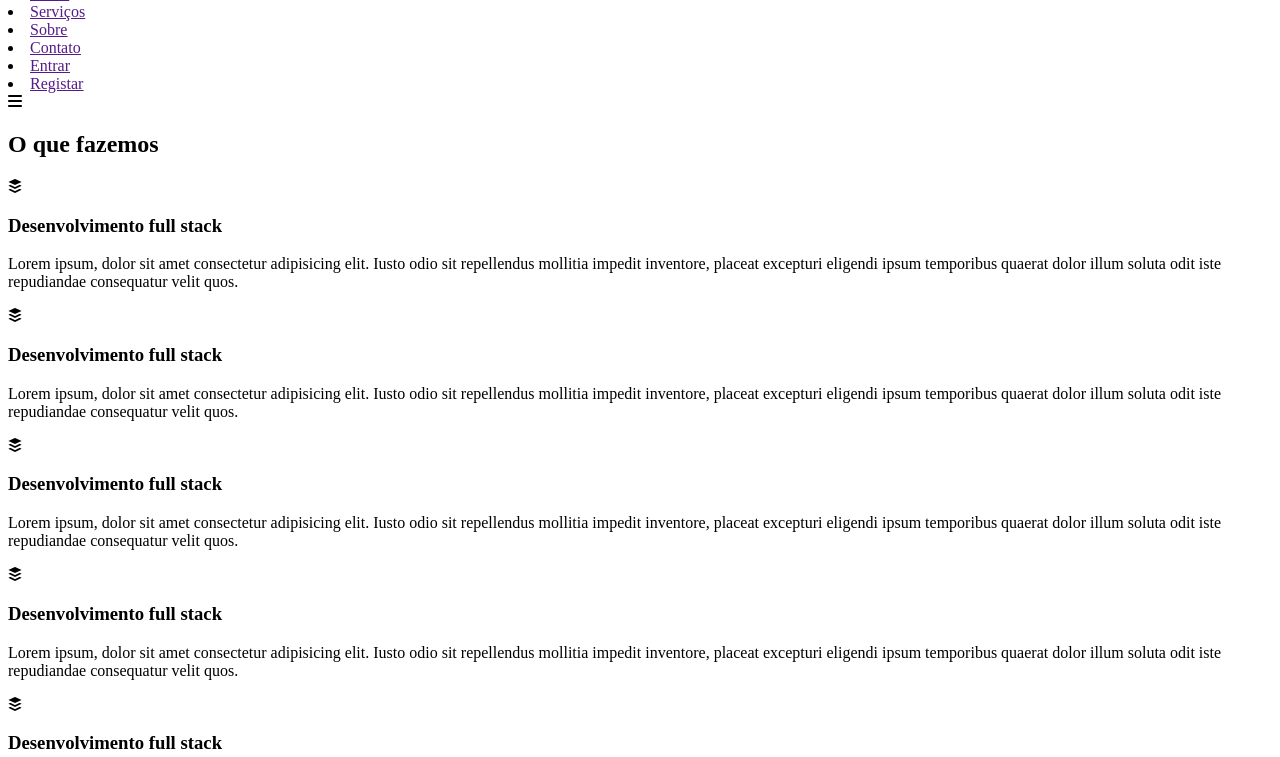
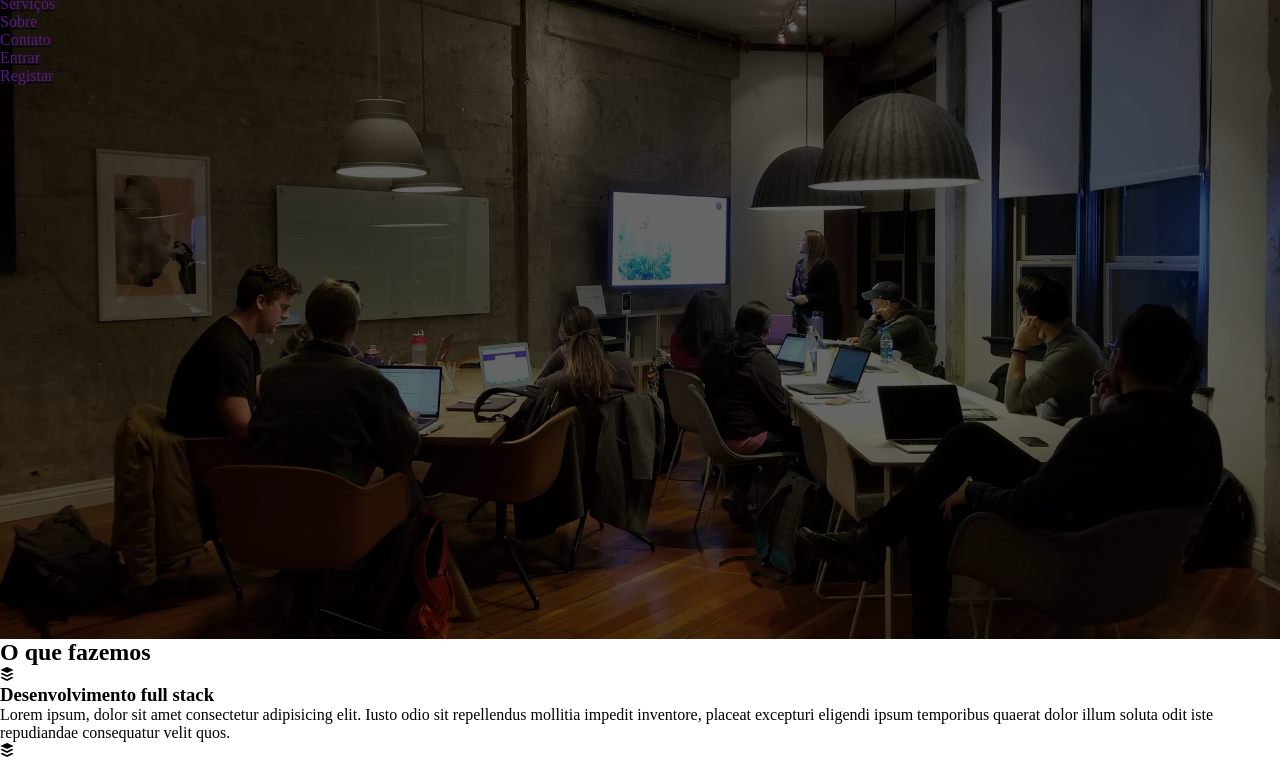
Before and after one commit to EusebioJoveth/jt-agency, a plain HTML site: page index.html in a window 1280 px wide. Shown: the part 41-798 px from the top of the page. Drawn offline with Linux system fonts and the light colour scheme.

Commit message:
Configurando sass do projecto

```diff
--- /dev/null
+++ b/sass/_utilities.sass
@@ -0,0 +1,12 @@
+@mixin reset
+  *
+    margin: 0
+    padding: 0
+    box-sizing: border-box
+    font-familily: 'Lato'
+
+a
+    text-decoration: none
+
+li
+    list-style: none
--- /dev/null
+++ b/sass/_variables.sass
@@ -0,0 +1,7 @@
+$primary-color: #ff5200
+$ligth-color: #FFF
+$dark-color: #181920
+$text-color: #8B8E94
+$black: #000
+$secondary-bg: #E5EAFF
+$footer-bg: #1D1D1D
--- a/sass/styles.sass
+++ b/sass/styles.sass
@@ -1,3 +1,10 @@
-h1
-  color: red
-  font-family: 'Lato'
+@import 'variables'
+@import 'utilities'
+
+@include reset
+
+#main-banner
+  background: linear-gradient( rgba(0,0,0, .6), rgba(0,0,0,0.6)), url('../img/office.jpg')
+  height: 85vh
+  background-size: cover
+  background-position: center
```
Also changed, not shown: css/styles.css, 1 other file.
